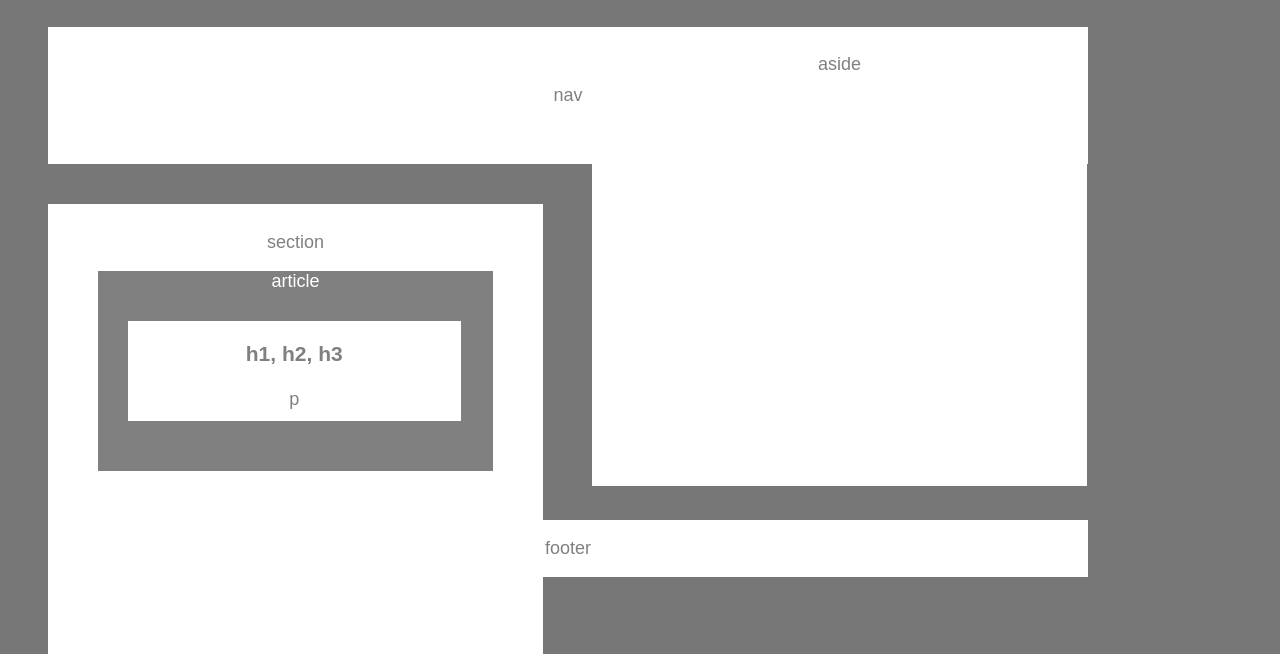
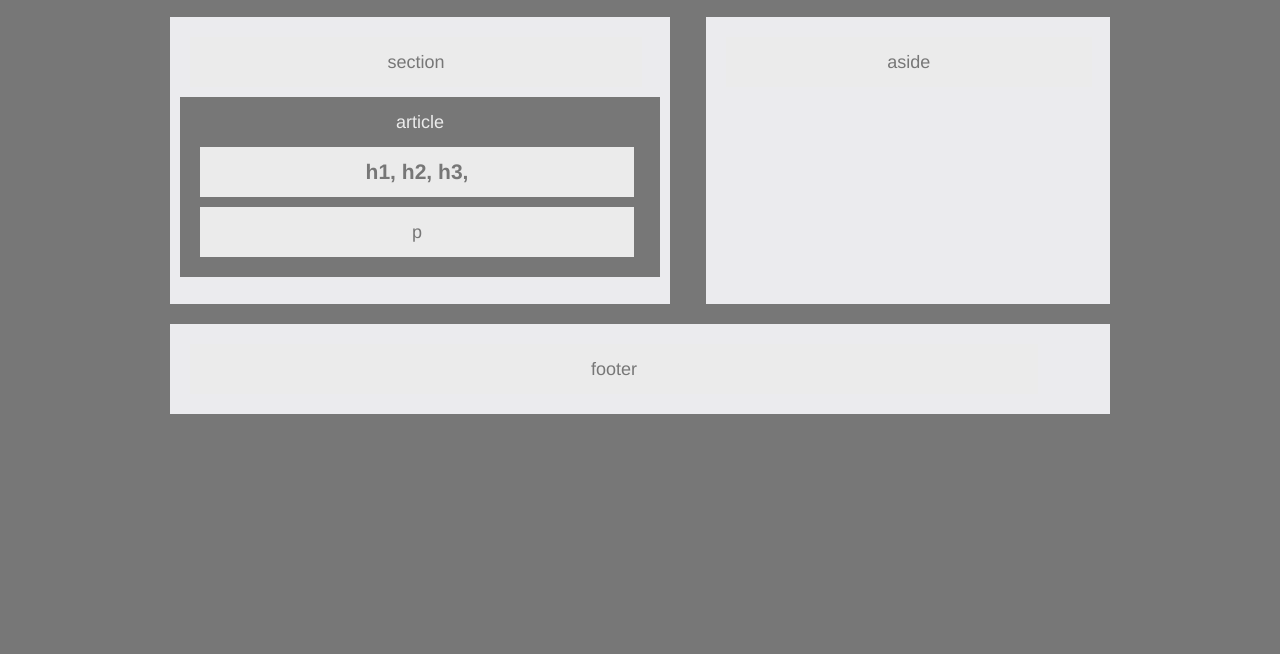
Before and after one commit to Christianlance85/HW-Wireframe, a plain HTML site: page index.html in a window 1280 px wide. Shown: the part 203-857 px from the top of the page. After the commit the page ends 800 px from the top, so only its background shows below. Drawn offline with Linux system fonts and the light colour scheme.

Commit message:
Restructured both HTML and CSS to not contradict itself

```diff
--- a/index.html
+++ b/index.html
@@ -1,36 +1,40 @@
 <!DOCTYPE html>
-<html>
+<html lang="en">
+
 <head>
-    <link rel="stylesheet" href="style.css">
-    <meta charset="utf-8">
-
-        <title>HW-Wireframe</title>
+    <meta charset="UTF-8">
+    <title>Home Work 1</title>
+    <link rel="stylesheet" type="text/css" href="style.css">
 </head>
 
 <body>
 
-      <div class="header"> <h1>Header</h1>
-      </div>
-              <div class="topnav">
+    <header>
+        <p>header</p>
+    </header>
+
     <nav>
         <p>nav</p>
     </nav>
-       </div>
-<div class="section">
-    <div class="section1"> <p>section</p>
-        <div class="article">    <p>article</p> </div>
-        <div class="headings">    <h3>  h1, h2, h3 </h3> </div>
-        <div class="hello">    <p> p </p> </div>
 
-    </div>
-</div>
-<div class="aside">
+    <section>
+        <heading>
+            <p>section</p>
+        </heading>
+        <article>
+            <heading>article</heading>
+            <h1>h1, h2, h3,</h1>
+            <p>p</p>
+        </article>
+    </section>
+
     <aside>
+        <heading>
             <p>aside</p>
+        </heading>
+    </aside>
 
-
-    </aside>
-</div>
+    <div class="empty"></div>
 
     <footer>
         <p>footer</p>
@@ -38,6 +42,4 @@
 
 </body>
 
-
-
 </html>
--- a/style.css
+++ b/style.css
@@ -1,144 +1,57 @@
-
-.header{
-  border: #333;
-  border-color:white;
-  background-color: white;
-  padding: 30px;
-  margin: 40px;
-  box-sizing: border-box;
-  color: grey;
-  width: 1040px;
-  text-align: center;
-
+body {
+  font-family: 'Ariel', 'Helvetica Neue', Helvetica, sans-serif;
+  color: #777;
+  background: #777;
+  width: 960px;
+  font-size: 18px;
+  margin: auto;
+  line-height: 30px;
 }
 
-/* changing the background color of the page. */
-body{
-  background-color: #777;
-  font-family: Arial, Helvetica Neue, Helvetica, sans-serif;
-  font-size: 18px;
-  width: 960px;
-}
-/* Add a black background color to the top navigation */
-.topnav {
-  border: #333;
-  border-color:white;
-  background-color: white;
-  padding: 40px;
-  margin: 40px;
-  box-sizing: border-box;
-  color: grey;
+header,
+nav,
+section,
+aside,
+footer {
+  display: block;
+  background: #ebebee;
   text-align: center;
-  width: 1040px;
-
-}
-/*adding a white background to "section" */
-.section{
-  box-sizing: border-box;
-  background-color:white;
+  padding: 10px;
+  margin: 10px;
 }
 
-  /* adding in the aside section */
-  aside{
-    float: left;
-    box-sizing: border-box;
-    border: #333;
-    border-color:white;
-    background-color: white;
-    width: 495px;
-    height:450px;
-    box-sizing: border-box;
-    color: grey;
-    margin: 50px;
-    text-align: center;
-    position: fixed;
-    left:542px;
-    bottom: 61.5px;
-    vertical-align: middle;
-  }
-  /* creating style for the footer */
-  footer {
-    box-sizing: border-box;
-    position: fixed;
-    bottom: 0;
-    text-align: center;
-    border: #333;
-    border-color:white;
-    background-color: white;
-    box-sizing: border-box;
-    color: grey;
-    width: 1040px;
-    margin-bottom: 20px;
-    margin-left: 40px;
-  }
-/* creating the overall section that encapsulates the three article sections */
-.section{
+section {
+  overflow: hidden;
+  width: 480px;
   float: left;
-  box-sizing: border-box;
-  border: white;
-  border-color:white;
-  background-color: white;
-  text-align: center;
-  width: 495px;
-  height:450px;
-  margin-left: 40px;
-
+  display: block;
+  height: 267px;
 }
 
-/* creating the section for the "sections box" */
-.section1{
-box-sizing: border-box;
-color: grey;
-border: grey;
-border-color:white;
-background-color: white;
-padding: 10px 10px 10px 10px
-}
-/* creating the article section within the "sections box" */
-.article{
-  text-align: center;
-  margin-left: 40px;
-  margin-right: 40px;
-  box-sizing: border-box;
-  color: white;
-  border: #333;
-  border-color:white;
-  background-color: grey;
-  height: 200px;
-}
-/* creating the headings section within the "sections box" */
-.headings{
-  text-align: center;
-  width: 70%;
-  height: 50px;
-  position: relative;
-  left: 70px;
-  box-sizing: border-box;
-  color:grey;
-  border: #333;
-  border-color:white;
-  background-color: white;
-  margin-top: -150px;
-  align-content: center;
+aside {
+  float: right;
+  width: 40%;
+  overflow: hidden;
+  height: 267px;
+  display: block;
 }
 
-/*creating the "hello world" section within the "sections box" */
-.hello{
+article {
+  color: #ebebeb;
+  background: #777;
+  padding: 10px;
+}
+
+.empty {
+  clear: both;
+}
+
+h1,
+p {
+  background: #ebebeb;
+  color: #777;
+  padding: 10px;
   text-align: center;
-width: 70%;
-height: 50px;
-position: relative;
-left: 70px;
-  box-sizing: border-box;
-  align-content: center;
-  color:grey;
-  border: #333;
-  border-color:white;
-  background-color: white;
-  padding-top: -110px;
-
+  margin: 10px;
+  width: 90%;
 }
-p{
-  align-content: center;
-  vertical-align: middle;
-}
```
Lines whose indentation alone changed are shown as unchanged.
